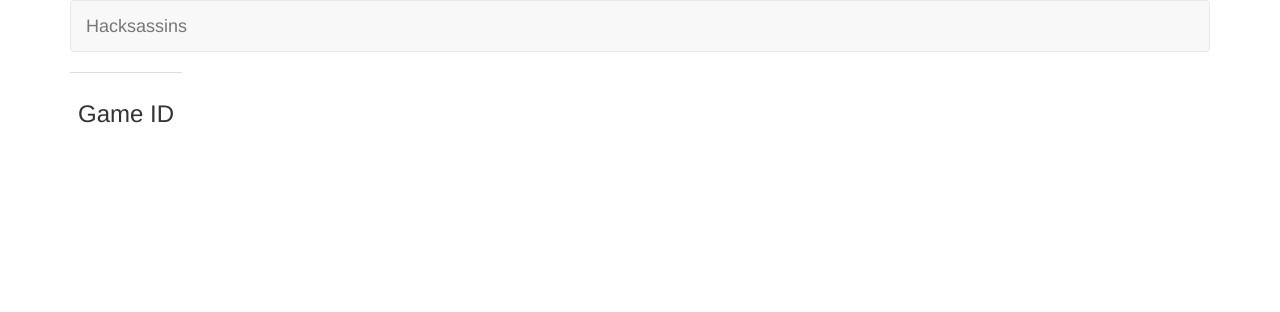
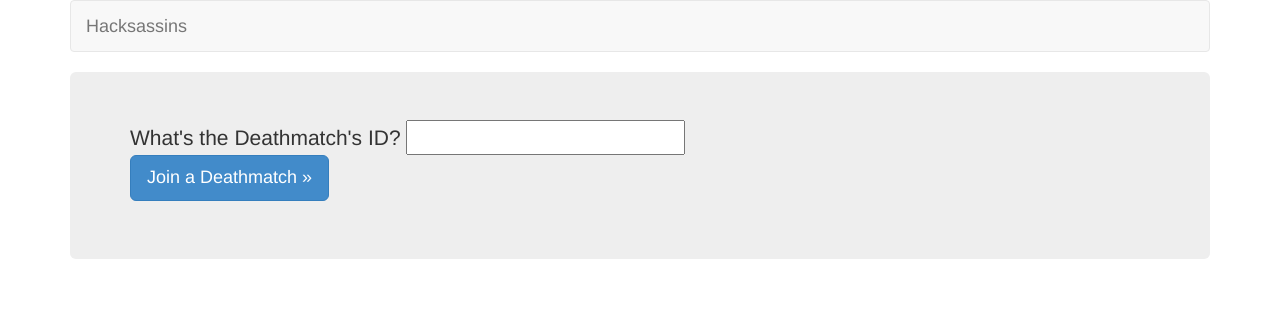
Before and after one commit to funmibifashina/websassins, a Python web app: template templates/join.html in a window 1280 px wide. Shown: the top 312 px of the page. Run offline with Jinja, Linux system fonts and the light colour scheme; the template is opened without the code that fills it, so the values that code supplies are empty; some libraries are stand-ins or nearby versions.

Commit message:
Add Join game id page

```diff
--- a/app.py
+++ b/app.py
@@ -19,6 +19,7 @@ urls = (
     '/',              'index',
     '/createdeath',   'createdeath',
     '/deathmatch',    'deathmatch',
+    '/join',          'join',
     '/activation',    'activation',
     '/seeMsg',        'seeMsg',
     '/echoChamber',   'echoChamber',
@@ -39,6 +40,11 @@ class createdeath:
 class death:
     def GET(self):
         return render.death()
+
+
+class join:
+    def GET(self):
+        return render.join()
 
 class activation:
     def GET(self):
--- a/templates/activation.html
+++ b/templates/activation.html
@@ -58,7 +58,7 @@
         <br>
         <input type="text" class="form-control">
       </div>
-      <a href="screen-177fd5ddaf.html" class="btn btn-default">Send me that code.</a>
+      <a href="screen-eec737ff6c.html" class="btn btn-default">Send me that code.</a>
     </div>
     <!-- /.container -->
     <script src="https://ajax.googleapis.com/ajax/libs/jquery/1.10.2/jquery.min.js">
--- a/templates/index.html
+++ b/templates/index.html
@@ -73,7 +73,7 @@
         <p>This example is a quick exercise to illustrate how the default, static navbar and fixed to top navbar work. It includes the responsive CSS and HTML, so it also adapts to your viewport and device.</p> -->
         <p>
           <a class="btn btn-lg btn-primary" href="createdeath" role="button">Create a Deathmatch &raquo;</a>
-          <a class="btn btn-lg btn-primary" href="activation" role="button">Join a Deathmatch &raquo;</a>
+          <a class="btn btn-lg btn-primary" href="join" role="button">Join a Deathmatch &raquo;</a>
         </p>
       </div>
 
--- a/templates/join.html
+++ b/templates/join.html
@@ -67,17 +67,15 @@
         </div><!--/.nav-collapse -->
       </div>
 
-      <table class="table">
-      <tbody>
-        <tr>
-          <td class="pull-left">
-            <h3>
-              Game ID
-            </h3>
-          </td>
-        </tr>
-      </tbody>
-    </table>
+      <!-- Main component for a primary marketing message or call to action -->
+      <div class="jumbotron">
+        <!-- <h1>Navbar example</h1>
+        <p>This example is a quick exercise to illustrate how the default, static navbar and fixed to top navbar work. It includes the responsive CSS and HTML, so it also adapts to your viewport and device.</p> -->
+        <p>
+          What's the Deathmatch's ID? <input><br/>
+          <a class="btn btn-lg btn-primary" href="deathmatch" role="button">Join a Deathmatch &raquo;</a>
+        </p>
+      </div>
 
     </div> <!-- /container -->
 
```
